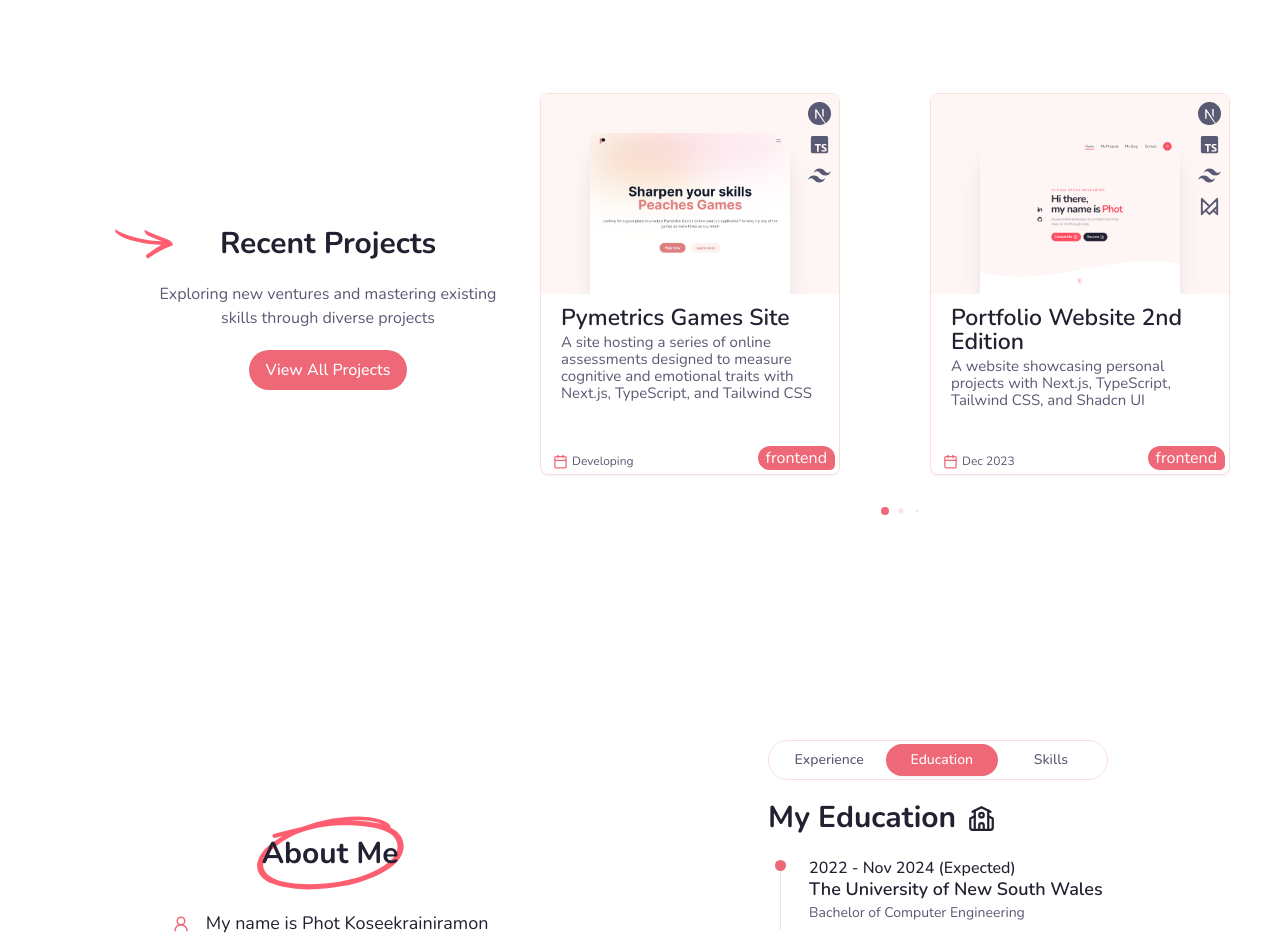
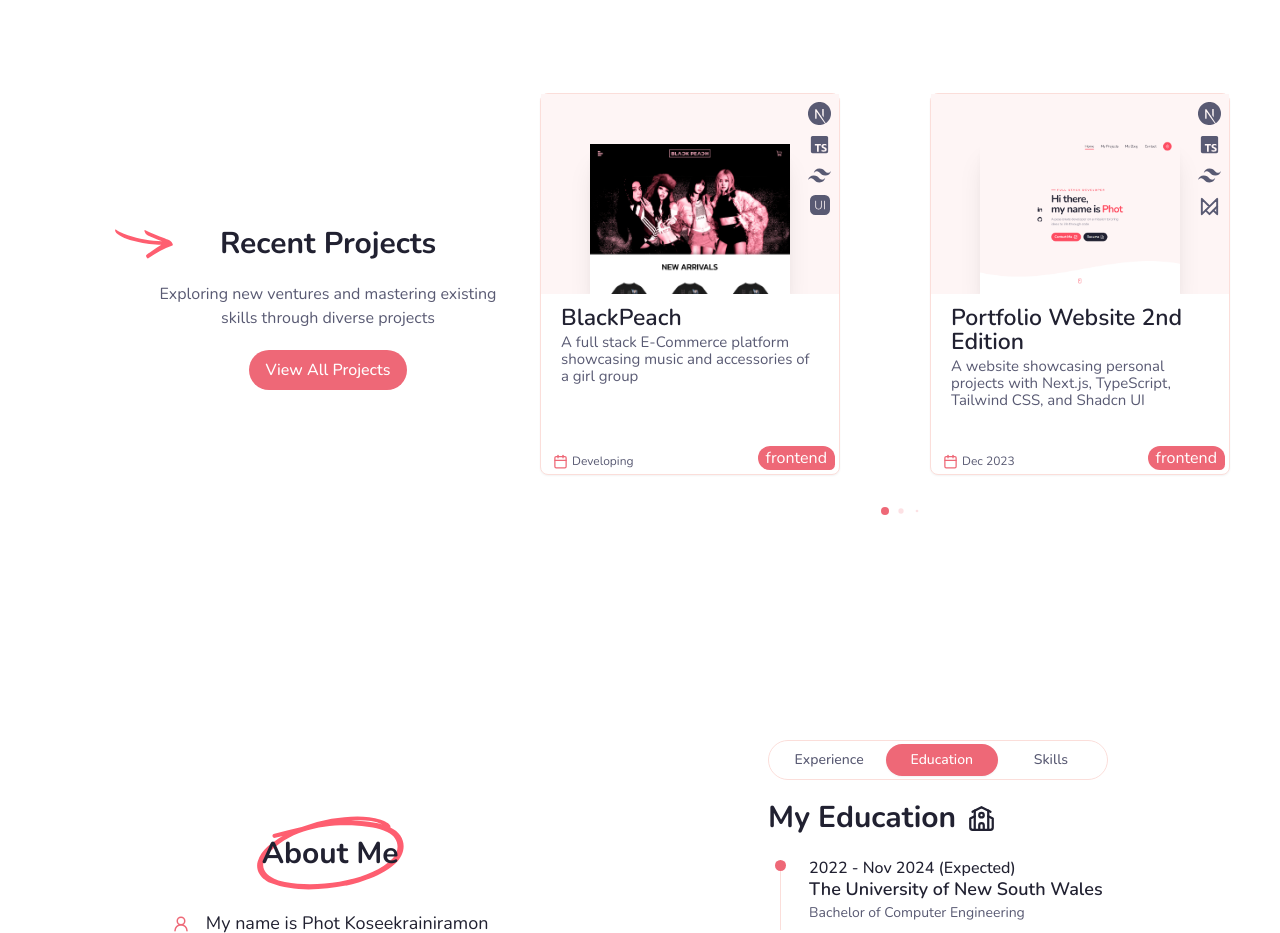
Before and after one commit to photkosee/next-portfolio, a Next.js app: page / in a window 1280 px wide. Shown: the part 900-1833 px from the top of the page. Built offline with nearby package versions, Linux system fonts and the light colour scheme.

Commit message:
update: new project

```diff
--- a/components/storage.tsx
+++ b/components/storage.tsx
@@ -24,7 +24,7 @@ import {
   FaJava,
   FaNodeJs,
   FaPython,
-  FaReact
+  FaReact,
 } from "react-icons/fa";
 import { RiBootstrapFill, RiJavascriptFill } from "react-icons/ri";
 import { FaGitlab, FaGolang } from "react-icons/fa6";
@@ -46,7 +46,7 @@ export const experiences = [
   {
     company: "Cloud Natician",
     role: "Software Engineer",
-    years: "Sep 2023 - Present",
+    years: "Sep 2023 - Feb 2024",
   },
   {
     company: "UNSW Computer Sceience and Engineering",
@@ -127,16 +127,17 @@ export const infoDatas = [
 
 export const projects = [
   {
-    image: "./images/pym-cover.png",
+    image: "./images/blackpeach-cover.png",
     category: "frontend",
-    name: "Pymetrics Games Site",
+    name: "BlackPeach",
     description:
-      "A site hosting a series of online assessments designed to measure cognitive and emotional traits with Next.js, TypeScript, and Tailwind CSS",
-    github: "https://github.com/photkosee/next-pymetrics-games",
+      "A full stack E-Commerce platform showcasing music and accessories of a girl group",
+    github: "blackpeach.vercel.app",
     stack: [
       <SiNextdotjs key={0} />,
       <BiLogoTypescript key={2} />,
       <SiTailwindcss key={3} />,
+      <SiNextui size={20} key={4} />,
     ],
     date: "Developing",
   },
@@ -152,7 +153,7 @@ export const projects = [
       <SiNextdotjs key={0} />,
       <BiLogoTypescript key={2} />,
       <SiTailwindcss key={3} />,
-      <TbBrandFramerMotion key={4}  />,
+      <TbBrandFramerMotion key={4} />,
     ],
     date: "Dec 2023",
   },
@@ -192,20 +193,16 @@ export const projects = [
   {
     category: "others",
     name: "Network Analyzer",
-    description:
-      "A simple network monitoring in Go",
+    description: "A simple network monitoring in Go",
     github: "https://github.com/photkosee/network-analyzer",
-    stack: [
-      <FaGolang key={1} />,
-    ],
+    stack: [<FaGolang key={1} />],
     date: "Nov 2023",
   },
   {
     image: "./images/slackr-cover.png",
     category: "frontend",
     name: "Slackr",
-    description:
-      "A messaging platform with Vanilla JS, and Bootstrap",
+    description: "A messaging platform with Vanilla JS, and Bootstrap",
     github: "https://github.com/photkosee/vanilla-slackr",
     stack: [
       <RiJavascriptFill key={0} />,
@@ -236,18 +233,14 @@ export const projects = [
     description:
       "A homemade DNS resolver without supported libraries in Python, using Wireshark to help debuging",
     github: "https://github.com/photkosee/dns-resolver",
-    stack: [
-      <FaPython key={0} />,
-      <SiWireshark size={18} key={1} />,
-    ],
+    stack: [<FaPython key={0} />, <SiWireshark size={18} key={1} />],
     date: "Jul 2023",
   },
   {
     image: "./images/portfolio1-cover.png",
     category: "frontend",
     name: "Portfolio Website 1st Edition",
-    description:
-      "A website showcasing personal projects with React",
+    description: "A website showcasing personal projects with React",
     link: "https://photkosee.github.io/profile-react/",
     github: "https://github.com/photkosee/profile-react",
     stack: [
@@ -260,34 +253,25 @@ export const projects = [
   {
     category: "fullstack",
     name: "Car Dealer Website",
-    description:
-      "A car dealer website with Django",
+    description: "A car dealer website with Django",
     github: "https://github.com/photkosee/car-dealer",
-    stack: [
-      <SiDjango key={0} />,
-    ],
+    stack: [<SiDjango key={0} />],
     date: "Jul 2023",
   },
   {
     category: "others",
     name: "Virtual Memory",
-    description:
-      "Implementing virtual memory translation in C",
+    description: "Implementing virtual memory translation in C",
     github: "https://github.com/photkosee/vm-fault",
-    stack: [
-      <FaCopyright key={0} />,
-    ],
+    stack: [<FaCopyright key={0} />],
     date: "Apr 2023",
   },
   {
     category: "others",
     name: "System Calls",
-    description:
-      "Implementationing common system calls in C",
+    description: "Implementationing common system calls in C",
     github: "https://github.com/photkosee/file-management",
-    stack: [
-      <FaCopyright key={0} />,
-    ],
+    stack: [<FaCopyright key={0} />],
     date: "Mar 2023",
   },
   {
@@ -296,10 +280,7 @@ export const projects = [
     description:
       "A Java API building event-driven systems, applying OOP principles with a UML diagram. Testing with Gradle",
     github: "https://github.com/photkosee/tributary",
-    stack: [
-      <FaJava key={0} />,
-      <SiGradle key={1} />
-    ],
+    stack: [<FaJava key={0} />, <SiGradle key={1} />],
     uml: "https://drive.google.com/file/d/1RplnTzt38UexT7zDhYWakjefp2hCob3S/view",
     date: "Nov 2022",
   },
@@ -309,10 +290,7 @@ export const projects = [
     description:
       "A 2D adventure game in Java, applying OOP principles with a UML diagram. Testing with Gradle",
     github: "https://github.com/photkosee/dungeon-mania",
-    stack: [
-      <FaJava key={0} />,
-      <SiGradle key={1} />
-    ],
+    stack: [<FaJava key={0} />, <SiGradle key={1} />],
     uml: "https://drive.google.com/file/d/1uJqEFKwZRKXHGMQgYjq-tQ8MB0pi_Rb3/view",
     date: "Oct 2022",
   },
@@ -322,10 +300,7 @@ export const projects = [
     description:
       "A demo of satellite orbit and communication in Java, applying OOP principles with a UML diagram. Testing with Gradle",
     github: "https://github.com/photkosee/back-to-blackout",
-    stack: [
-      <FaJava key={0} />,
-      <SiGradle key={1} />
-    ],
+    stack: [<FaJava key={0} />, <SiGradle key={1} />],
     uml: "https://drive.google.com/file/d/1mV0JWhQIZe4L92LekX2HKLVFP1bh0QYj/view",
     date: "Sep 2022",
   },
```
Also changed, not shown: public/images/blackpeach-cover.png (added).
